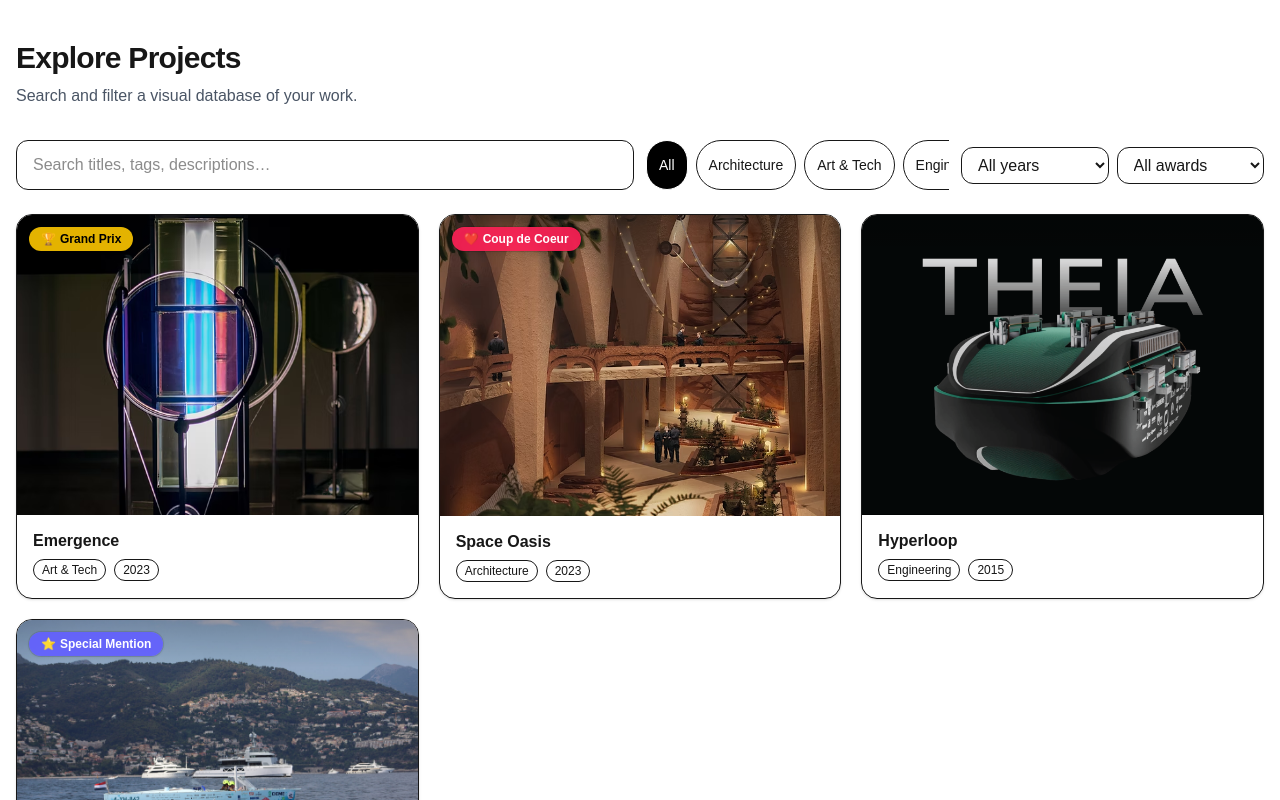
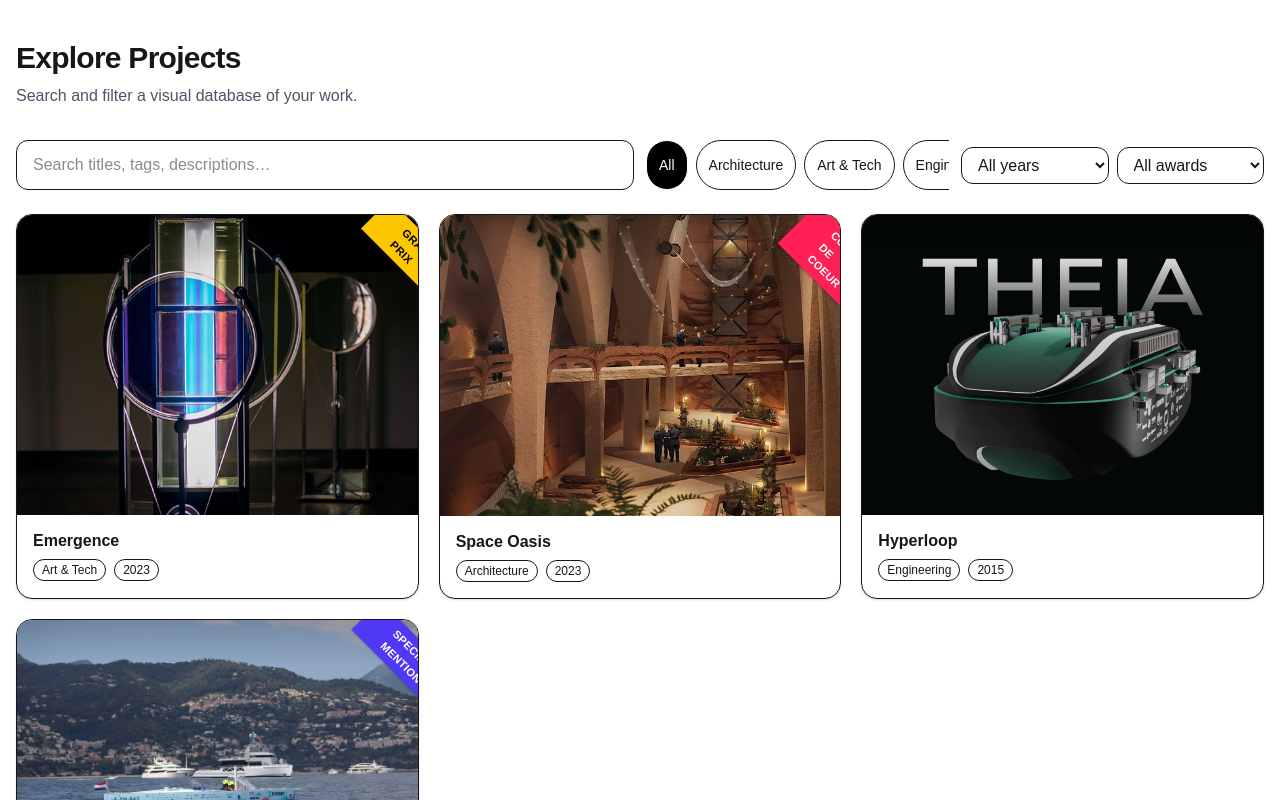
Before and after one commit to Maarten3013/dreamlab, a Next.js app: page /explore in a window 1280 px wide. Shown: the top 800 px of the page. Built offline with nearby package versions, Linux system fonts and the light colour scheme.

Commit message:
changed to ribbons

```diff
--- a/components/ProjectCard.tsx
+++ b/components/ProjectCard.tsx
@@ -2,27 +2,23 @@ import Link from "next/link";
 import type { Project } from "@/lib/types";
 import Badge from "./Badge";
 
-function awardStyle(award?: string) {
-  if (!award || award === "None") return { show: false, wrap: "", icon: "", text: "" };
+function awardClasses(award?: string) {
+  if (!award || award === "None") return null;
 
-  // You can tweak these per your labels:
-  const base =
-    "pointer-events-none absolute left-3 top-3 z-10 inline-flex items-center gap-1 rounded-full px-3 py-1 text-xs font-semibold shadow ring-1 backdrop-blur";
+  // Map labels → colors (tweak as you like)
   if (/grand\s*prix/i.test(award))
-    return { show: true, wrap: `${base} bg-yellow-400/90 text-black ring-black/10`, icon: "🏆", text: award };
+    return "bg-yellow-400 text-black";
   if (/coup.?de.?coeur/i.test(award))
-    return { show: true, wrap: `${base} bg-rose-500/90 text-white ring-black/10`, icon: "❤️", text: award };
+    return "bg-rose-500 text-white";
   if (/special/i.test(award))
-    return { show: true, wrap: `${base} bg-indigo-500/90 text-white ring-black/10`, icon: "⭐", text: award };
+    return "bg-indigo-600 text-white";
   if (/focus/i.test(award))
-    return { show: true, wrap: `${base} bg-emerald-500/90 text-white ring-black/10`, icon: "🎯", text: award };
-
-  // Fallback for any other non-empty award
-  return { show: true, wrap: `${base} bg-black/70 text-white ring-white/10`, icon: "🏅", text: award };
+    return "bg-emerald-600 text-white";
+  return "bg-black/80 text-white";
 }
 
 export default function ProjectCard({ p }: { p: Project }) {
-  const award = awardStyle(p.award);
+  const ribbon = awardClasses(p.award);
 
   return (
     <Link
@@ -30,14 +26,21 @@ export default function ProjectCard({ p }: { p: Project }) {
       className="group relative block overflow-hidden rounded-2xl border shadow-sm transition hover:shadow-lg"
       aria-label={`${p.title}${p.award && p.award !== "None" ? ` — ${p.award}` : ""}`}
     >
-      {/* Image */}
+      {/* Image area */}
       <div className="relative aspect-[4/3] w-full overflow-hidden bg-gray-100">
-        {/* Award overlay */}
-        {award.show && (
-          <span className={award.wrap} aria-hidden="true">
-            <span>{award.icon}</span>
-            <span>{award.text}</span>
-          </span>
+        {/* Diagonal corner ribbon (no emojis) */}
+        {ribbon && (
+          <div className="pointer-events-none absolute right-0 top-0 z-10 h-0 w-0">
+            {/* The strip: rotate and place across the corner */}
+            <div
+              className={`absolute -right-12 top-4 rotate-45 ${ribbon}
+                          px-8 py-1 text-[11px] font-semibold uppercase tracking-wide
+                          shadow ring-1 ring-black/10`}
+              style={{ transformOrigin: "center" }}
+            >
+              {p.award}
+            </div>
+          </div>
         )}
 
         {/* eslint-disable-next-line @next/next/no-img-element */}
@@ -48,7 +51,7 @@ export default function ProjectCard({ p }: { p: Project }) {
           loading="lazy"
         />
 
-        {/* subtle top gradient to improve contrast for the ribbon on bright images */}
+        {/* Subtle top gradient to ensure ribbon readability on bright photos */}
         <div className="pointer-events-none absolute inset-x-0 top-0 h-12 bg-gradient-to-b from-black/20 to-transparent" />
       </div>
 
@@ -60,8 +63,7 @@ export default function ProjectCard({ p }: { p: Project }) {
           <div className="mt-2 flex flex-wrap gap-2">
             <Badge label={p.category} />
             <Badge label={String(p.year)} />
-            {/* We no longer show award here since it's overlaid; keep the next line if you want both */}
-            {/* {p.award && p.award !== "None" && <Badge label={p.award} />} */}
+            {/* Award chip removed here since it's on the image now. Re-add if you want both. */}
           </div>
         </div>
       </div>
```
